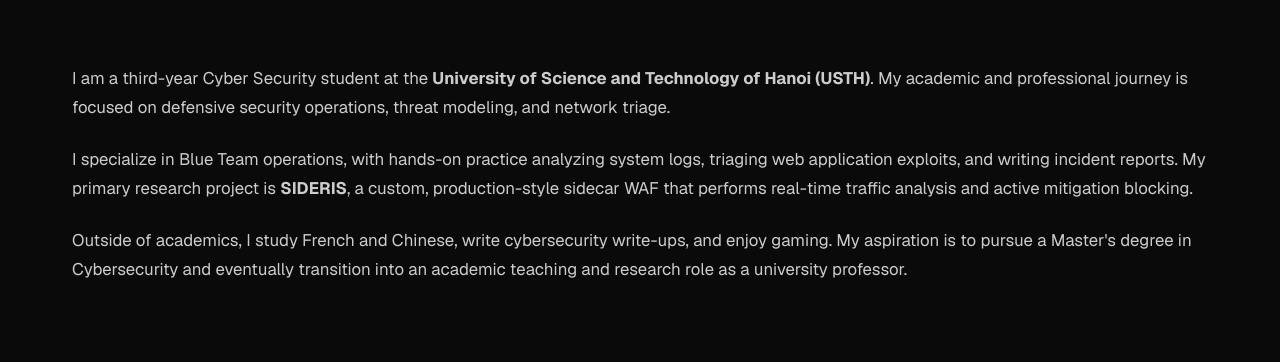
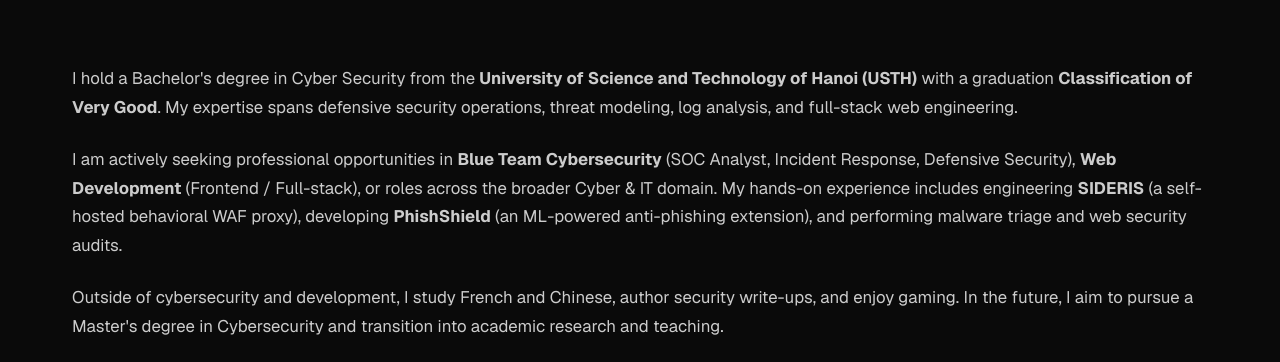
Before and after one commit to Ann-BT/Portfolio_2026, a Next.js app: page / in a window 1280 px wide. Shown: the part 936-1298 px from the top of the page. Built offline with nearby package versions, Linux system fonts and the light colour scheme; no server answers; the database is empty.

Commit message:
Update Hero & About sections with USTH Cyber Security graduation and job seeking status

```diff
--- a/src/components/AboutSection.tsx
+++ b/src/components/AboutSection.tsx
@@ -48,16 +48,16 @@
         <div className={styles.grid}>
           <div className={styles.story}>
             <p>
-              I am a third-year Cyber Security student at the <strong>University of Science and Technology of Hanoi (USTH)</strong>.
-              My academic and professional journey is focused on defensive security operations, threat modeling, and network triage.
+              I hold a Bachelor&apos;s degree in Cyber Security from the <strong>University of Science and Technology of Hanoi (USTH)</strong> with a graduation <strong>Classification of Very Good</strong>.
+              My expertise spans defensive security operations, threat modeling, log analysis, and full-stack web engineering.
             </p>
             <p>
-              I specialize in Blue Team operations, with hands-on practice analyzing system logs, triaging web application exploits, and writing incident reports.
-              My primary research project is <strong>SIDERIS</strong>, a custom, production-style sidecar WAF that performs real-time traffic analysis and active mitigation blocking.
+              I am actively seeking professional opportunities in <strong>Blue Team Cybersecurity</strong> (SOC Analyst, Incident Response, Defensive Security), <strong>Web Development</strong> (Frontend / Full-stack), or roles across the broader Cyber &amp; IT domain.
+              My hands-on experience includes engineering <strong>SIDERIS</strong> (a self-hosted behavioral WAF proxy), developing <strong>PhishShield</strong> (an ML-powered anti-phishing extension), and performing malware triage and web security audits.
             </p>
             <p>
-              Outside of academics, I study French and Chinese, write cybersecurity write-ups, and enjoy gaming.
-              My aspiration is to pursue a Master's degree in Cybersecurity and eventually transition into an academic teaching and research role as a university professor.
+              Outside of cybersecurity and development, I study French and Chinese, author security write-ups, and enjoy gaming.
+              In the future, I aim to pursue a Master&apos;s degree in Cybersecurity and transition into academic research and teaching.
             </p>
           </div>
 
--- a/src/components/HeroSection.tsx
+++ b/src/components/HeroSection.tsx
@@ -10,7 +10,7 @@
 import { photos } from "@/data/photos";
 import styles from "./HeroSection.module.css";
 
-const subtitleRoles = ["Cybersecurity Analyst", "Developer", "IT Engineer"];
+const subtitleRoles = ["Cybersecurity Analyst", "Fullstack Developer", "IT Engineer"];
 
 export default function HeroSection() {
   const names = [config.name, config.nickname];
--- a/src/components/LoadingScreen.tsx
+++ b/src/components/LoadingScreen.tsx
@@ -7,7 +7,7 @@
 export default function LoadingScreen() {
   const [loading, setLoading] = useState(true);
   const [text, setText] = useState("");
-  const fullText = "INITIALIZING SECURITY ARCHIVE...";
+  const fullText = "WELCOME TO MY PORTFOLIO ...";
 
   useEffect(() => {
     // Check if user already saw the loader in this session
--- a/src/data/config.ts
+++ b/src/data/config.ts
@@ -1,10 +1,10 @@
 export const config = {
   name: "Bùi Trường An",
   nickname: "Merlin",
-  title: "Cybersecurity Student & Developer",
-  bio: "Cybersecurity student at USTH (University of Science and Technology of Hanoi) and aspiring SOC Analyst. Experienced in engineering custom threat detection systems (like SIDERIS WAF), blue team log analysis, malware triage, and web application security.",
+  title: "Cybersecurity Graduate & Developer",
+  bio: "Bachelor Graduate in Cyber Security from USTH (Classification: Very Good). Actively seeking opportunities in Blue Team Cybersecurity, Web Development, or roles across the Cyber & IT domain. Experienced in engineering threat detection proxies (SIDERIS WAF), blue team log analysis, malware triage, and full-stack web applications.",
   location: "Ha Noi, Viet Nam",
-  status: "Available Now",
+  status: "Open for Opportunities",
   cvUrl: "/cv.pdf", // Placeholder for later
   email: "anbt.personal@gmail.com",
   socials: {
@@ -17,7 +17,7 @@
   education: {
     school: "University of Science and Technology of Hanoi (USTH)",
     major: "Cyber Security",
-    year: "3rd Year"
+    year: "Graduated (Classification: Very Good)"
   },
   languages: [
     { name: "Vietnamese", level: "Native" },
```
